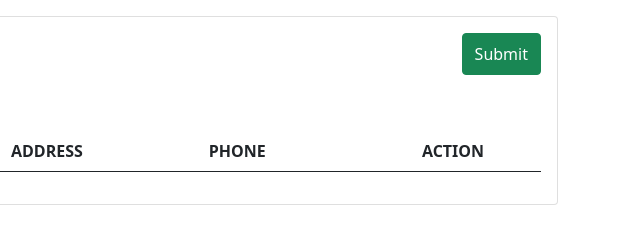
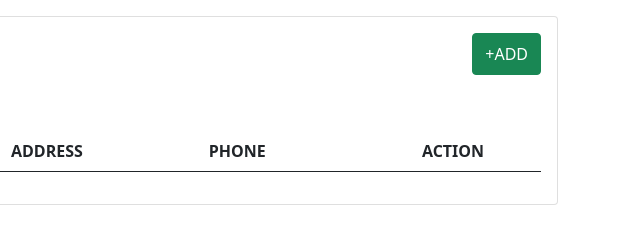
Before and after one commit to Lmntria/28-10-2022-Homework-JS, a plain HTML site: page index.html in a window 1280 px wide. Shown: the full height of the page, 640-1280 px from the left. Drawn offline with nearby package versions, Linux system fonts and the light colour scheme.

Commit message:
button name changed

```diff
--- a/index.html
+++ b/index.html
@@ -14,7 +14,7 @@
     <div class="card">
       <div class="card-title px-3 py-3 fw-bold d-flex justify-content-between">
          <span class="h3">Manage Employees</span>
-         <button class="btn btn-success btn-custom-success mr-0" id="submit">Submit</button>
+         <button class="btn btn-success btn-custom-success mr-0" id="submit">+ADD</button>
         </div>
       <div class="card-body">
         <div class="input-group mb-3">
```
